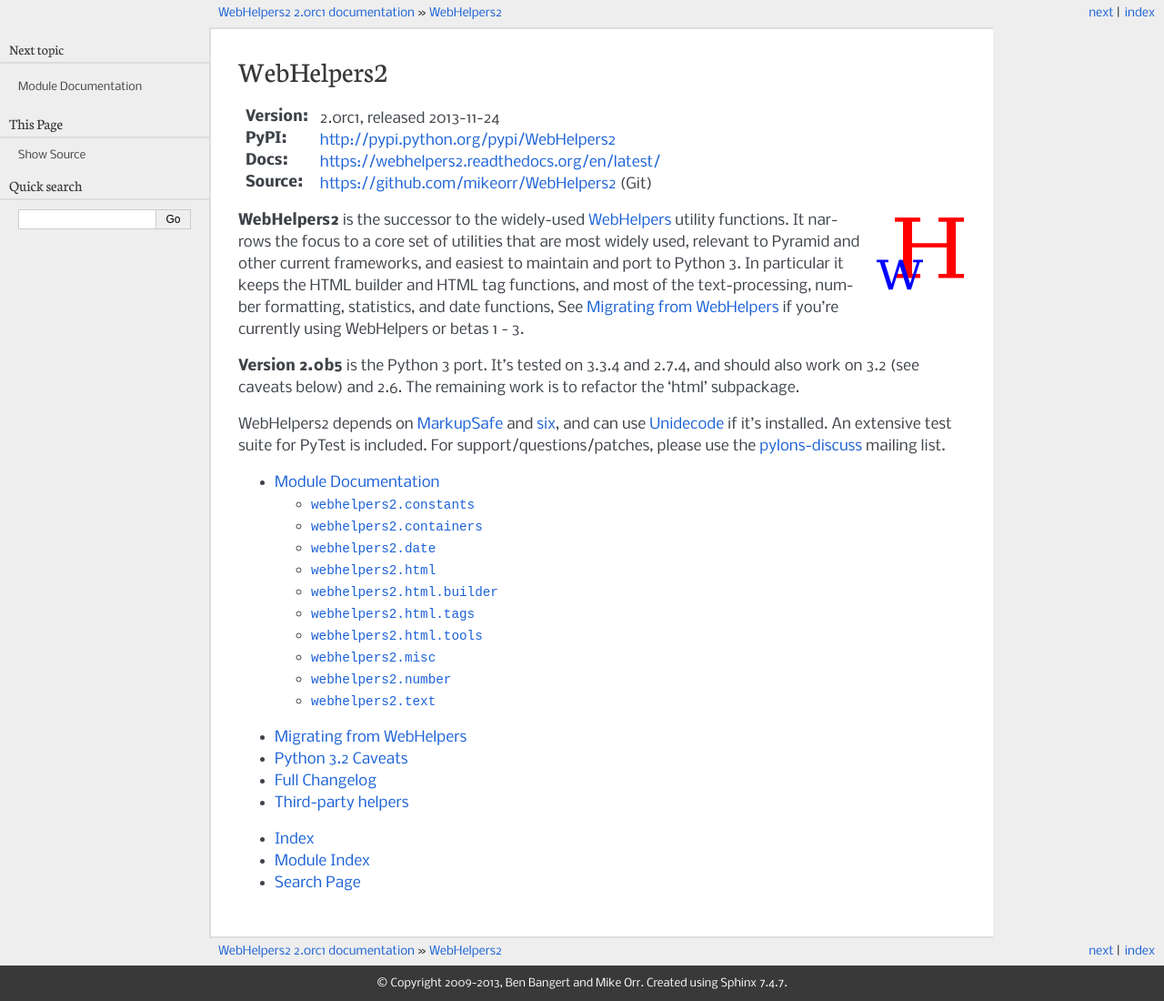
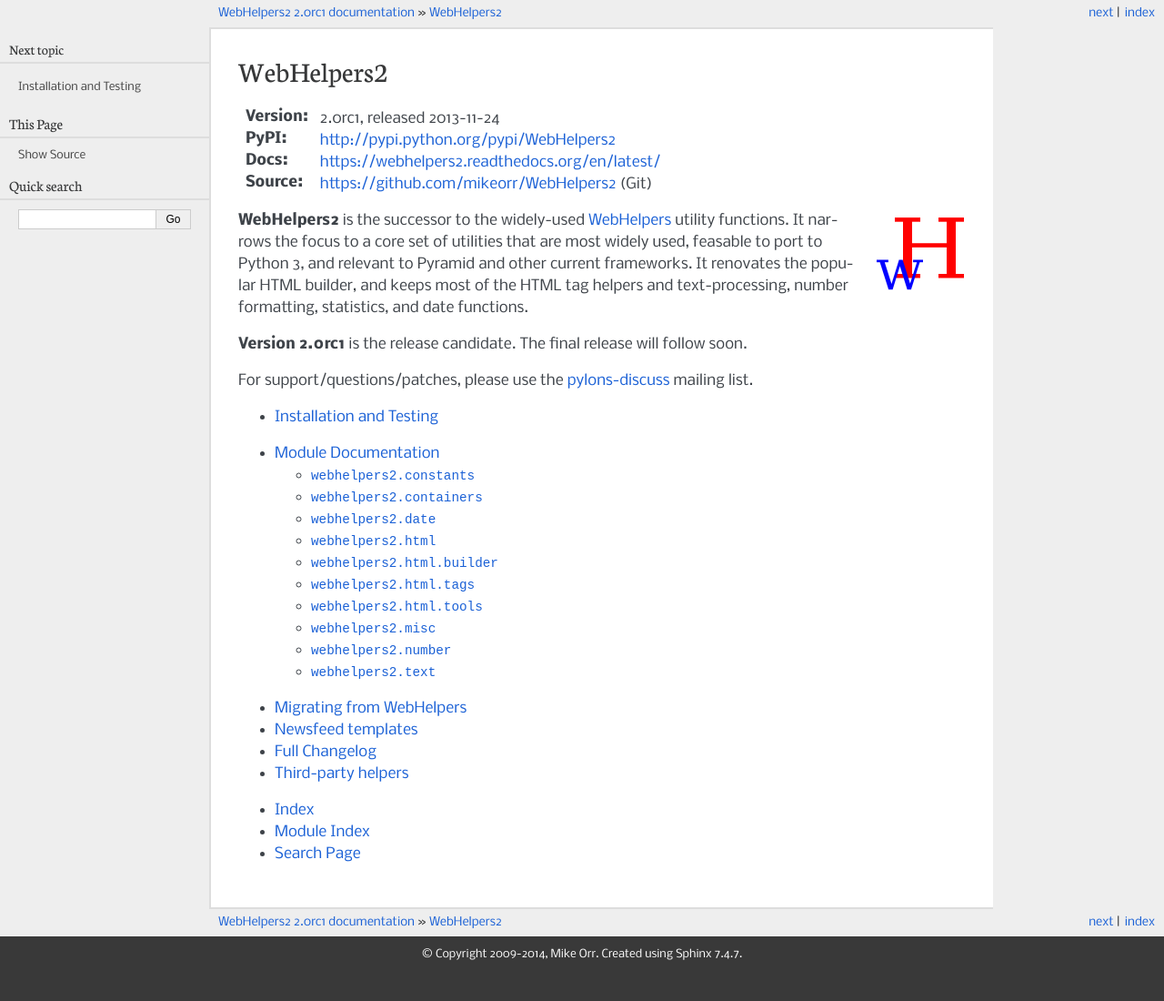
Before and after one commit to mikeorr/WebHelpers2, a Sphinx documentation site: the page built from docs/index.rst, in a window 1280 px wide. Shown: the whole page at 91% size. Built offline with Sphinx 7.4.7, drawn with Linux system fonts in a browser that asks for light colours; after the commit the page ends 1068 px from its top, so only the background shows below that.

Commit message:
Update documentation for 2.0rc1.

```diff
--- a/docs/conf.py
+++ b/docs/conf.py
@@ -52,7 +52,7 @@ master_doc = 'index'
 
 # General substitutions.
 project = 'WebHelpers2'
-copyright = '2009-2013, Ben Bangert and Mike Orr'
+copyright = '2009-2014, Mike Orr'
 
 # The version info for the project you're documenting, acts as replacement for
 # |version| and |release|, also used in various other places throughout the
@@ -74,11 +74,11 @@ release = webhelpers2.__version__
 #today_fmt = '%B %d, %Y'
 
 # List of documents that shouldn't be included in the build.
-#unused_docs = []
+unused_docs = ["include"]
 
 # List of directories, relative to source directory, that shouldn't be searched
 # for source files.
-exclude_trees = ['_build']
+exclude_trees = ['_build', "_themes"]
 
 # The reST default role (used for this markup: `text`) to use for all documents.
 #default_role = None
@@ -147,7 +147,7 @@ html_theme = 'pyramid'
 
 # If true, SmartyPants will be used to convert quotes and dashes to
 # typographically correct entities.
-#html_use_smartypants = True
+html_use_smartypants = False
 
 # Custom sidebar templates, maps document names to template names.
 #html_sidebars = {}
--- a/docs/index.rst
+++ b/docs/index.rst
@@ -13,19 +13,20 @@ WebHelpers2
 
 **WebHelpers2** is the successor to the widely-used WebHelpers_ utility
 functions.  It narrows the focus to a core set of utilities that are most
-widely used, relevant to Pyramid and other current frameworks, and easiest to
-maintain and port to Python 3. In particular it keeps the HTML builder and HTML
-tag functions, and most of the text-processing, number formatting, statistics,
-and date functions, See :ref:`migrate` if you're currently using WebHelpers or
-betas 1 - 3.
+widely used, feasable to port to Python 3,  and relevant to Pyramid and
+other current frameworks.  It renovates the popular HTML builder, and
+keeps most of the HTML tag helpers and text-processing, number formatting,
+statistics, and date functions.
 
-**Version 2.0b5** is the Python 3 port. It's tested on 3.3.4 and 2.7.4, and
-should also work on 3.2 (see caveats below) and 2.6. The remaining work is to
-refactor the 'html' subpackage.
+**Version 2.0rc1** is the release candidate. The final release will
+follow soon.
 
-WebHelpers2 depends on MarkupSafe_ and six_, and can use Unidecode_ if it's
-installed.  An extensive test suite for PyTest is included.  For
-support/questions/patches, please use the pylons-discuss_ mailing list.
+For support/questions/patches, please use the pylons-discuss_ mailing list.
+
+.. toctree::
+   :maxdepth: 1
+
+   install
 
 .. toctree::
    :maxdepth: 2
@@ -44,8 +45,4 @@ support/questions/patches, please use the pylons-discuss_ mailing list.
 * :ref:`modindex`
 * :ref:`search`
 
-.. _markupsafe: http://pypi.python.org/pypi/markupsafe
-.. _six: http://pypi.python.org/pypi/six
-.. _Unidecode: http://pypi.python.org/pypi/Unidecode/
-.. _pylons-discuss: http://groups.google.com/group/pylons-discuss
-.. _WebHelpers: http://pypi.python.org/pypi/WebHelpers
+.. include:: include.rst
--- a/docs/modules/html/builder.rst
+++ b/docs/modules/html/builder.rst
@@ -93,7 +93,8 @@ Normally you use the global rather than instantiating it yourself.
       ``disabled=False`` is not rendered at all.
 
       The default set is conservative; it includes only "defer",
-      "disabled", "multiple", and "readonly".
+      "disabled", "multiple", and "readonly". We may add to this later
+      as more standard boolean attributes are identified.
 
    .. data:: compose_attrs
 
```
Also changed, not shown: other parts of docs/index.rst (+1 -1 lines), docs/include.rst (added, +23 -0 lines), docs/install.rst (added, +63 -0 lines), docs/migrate.rst (+138 -91 lines), docs/python32.rst (deleted, +0 -13 lines), docs/third_party.rst (+9 -6 lines).
